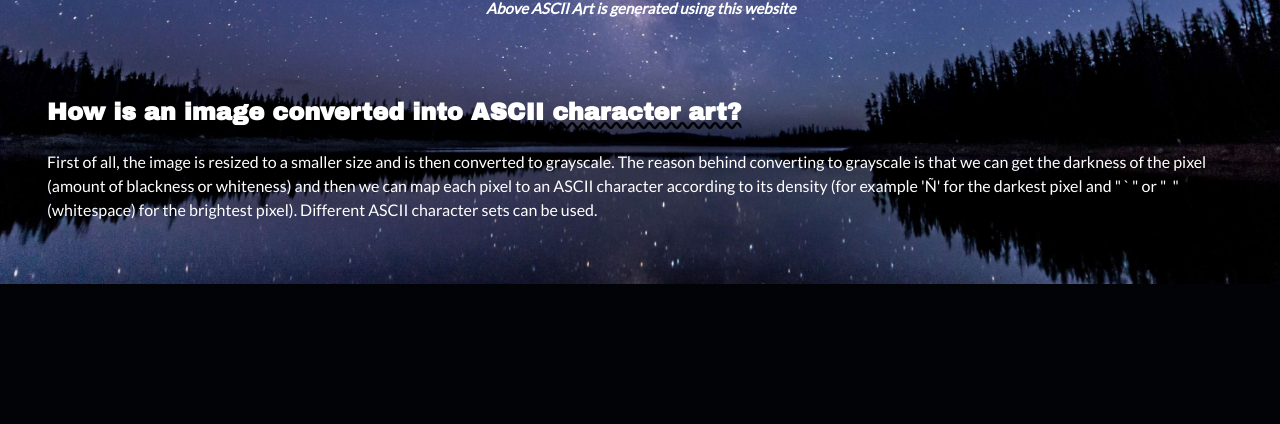
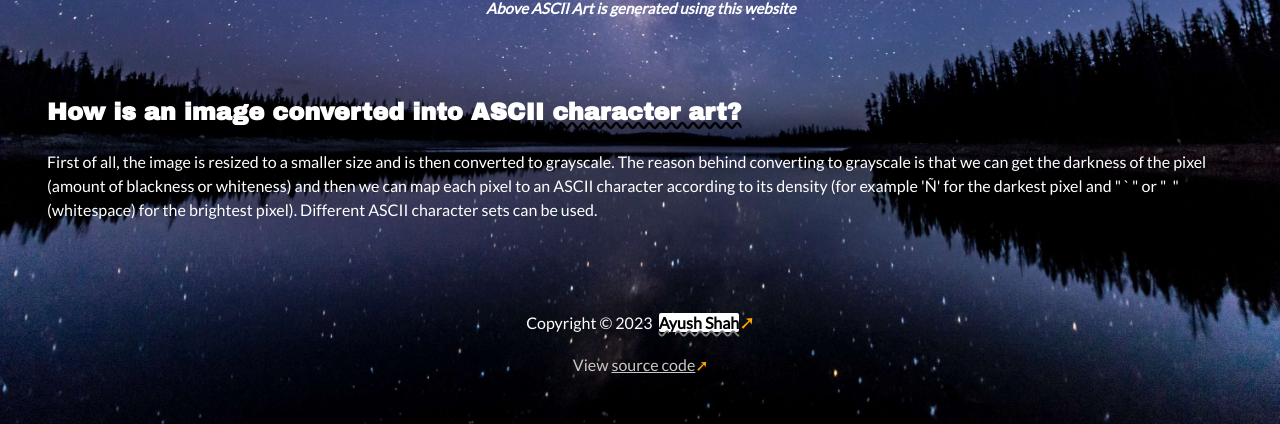
Before and after one commit to AyushShahh/synascie, a Flask app: page / in a window 1280 px wide. Shown: the part 1239-1663 px from the top of the page. Before the commit the page ends 1523 px from the top, so only its background shows below. Run offline with Flask 2, Linux system fonts and the light colour scheme; some libraries are stand-ins or nearby versions.

Commit message:
add footer

```diff
--- a/static/styles.css
+++ b/static/styles.css
@@ -171,6 +171,16 @@ input[type=radio], img, button, #file {
     margin-bottom: 30px;
 }
 
+#link {
+    color: black;
+    background-color: white;
+    text-decoration: 2px underline;
+    text-decoration-color: grey;
+    text-decoration-style: wavy;
+    font-weight: bold !important;
+    border-radius: 2px;
+}
+
 @media only screen and (max-width: 600px) {
     .header h1 {
         font-size: 30px;
--- a/templates/index.html
+++ b/templates/index.html
@@ -62,5 +62,9 @@
                 or "&nbsp;&nbsp;" (whitespace) for the brightest pixel). Different ASCII character sets can be used.
             </p>
         </div>
+        <div class="section options">
+            <p>Copyright © 2023 &nbsp;<a id="link" href="https://ayushshahh.netlify.app/">Ayush Shah</a><span style="color:orange; font-size: larger;">&#10138;</span></p>
+            <p style="color:rgb(200, 200, 200)">View <a style="color: inherit; text-decoration: underline;" href="https://github.com/AyushShahh/ASCII-Art/">source code</a><span style="color:orange">&#10138;</span></p>
+        </div>
     </div>
 {% endblock %}
```
